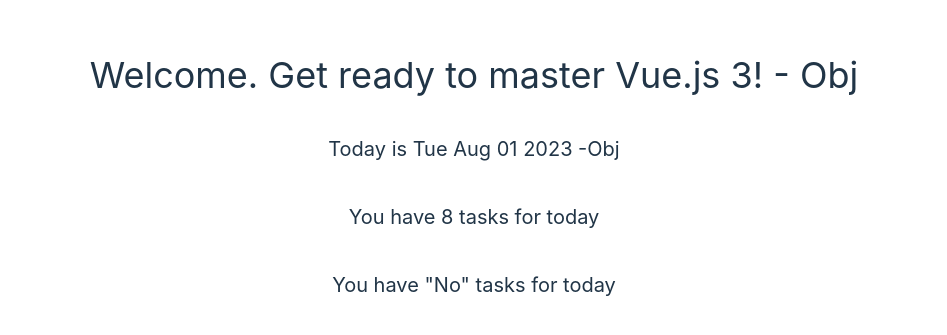
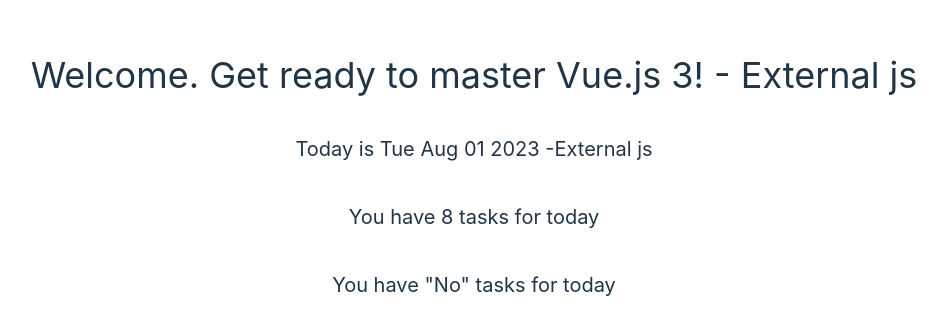
Before and after one commit to shshohagh/ostad, a Vue app in the folder p2/: page / in a window 1280 px wide. Shown: the part 255-590 px from the top of the page, without its empty margins (166-1113 px from the left). Built offline with nearby package versions, Linux system fonts and the light colour scheme.

Commit message:
m3 > 07-importing-data-from-external-file

```diff
--- a/p2/index.html
+++ b/p2/index.html
@@ -4,7 +4,7 @@
     <meta charset="UTF-8" />
     <link rel="icon" type="image/svg+xml" href="/vite.svg" />
     <meta name="viewport" content="width=device-width, initial-scale=1.0" />
-    <title>Vite + Vue</title>
+    <title>Vite + Vue 3</title>
     <script defer src="//cdn.tailwindcss.com"></script>
   </head>
   <body>
--- a/p2/src/App.vue
+++ b/p2/src/App.vue
@@ -1,15 +1,6 @@
 <script setup>
-const message= 'Welcome. Get ready to master Vue.js 3!'
-const date = '1st August, 2023 '
-function getDate(){
-  const date = new Date()
-  return date.toDateString()
-}
-const data = {
-  message:'Welcome. Get ready to master Vue.js 3! - Obj',
-  date:getDate()+' -Obj',
-  tasks:['"No"',1,2,3,4,5,6,7]
-}
+// import {data} from './data/data'
+import data from './data/data'
 </script>
 
 <template>
--- /dev/null
+++ b/p2/src/data/data.js
@@ -0,0 +1,12 @@
+
+function getDate(){
+  const date = new Date()
+  return date.toDateString()
+}
+const data = {
+    message:'Welcome. Get ready to master Vue.js 3! - External js',
+    date:getDate()+' -External js',
+    tasks:['"No"',1,2,3,4,5,6,7],
+}
+// export {data}
+export default data
```
